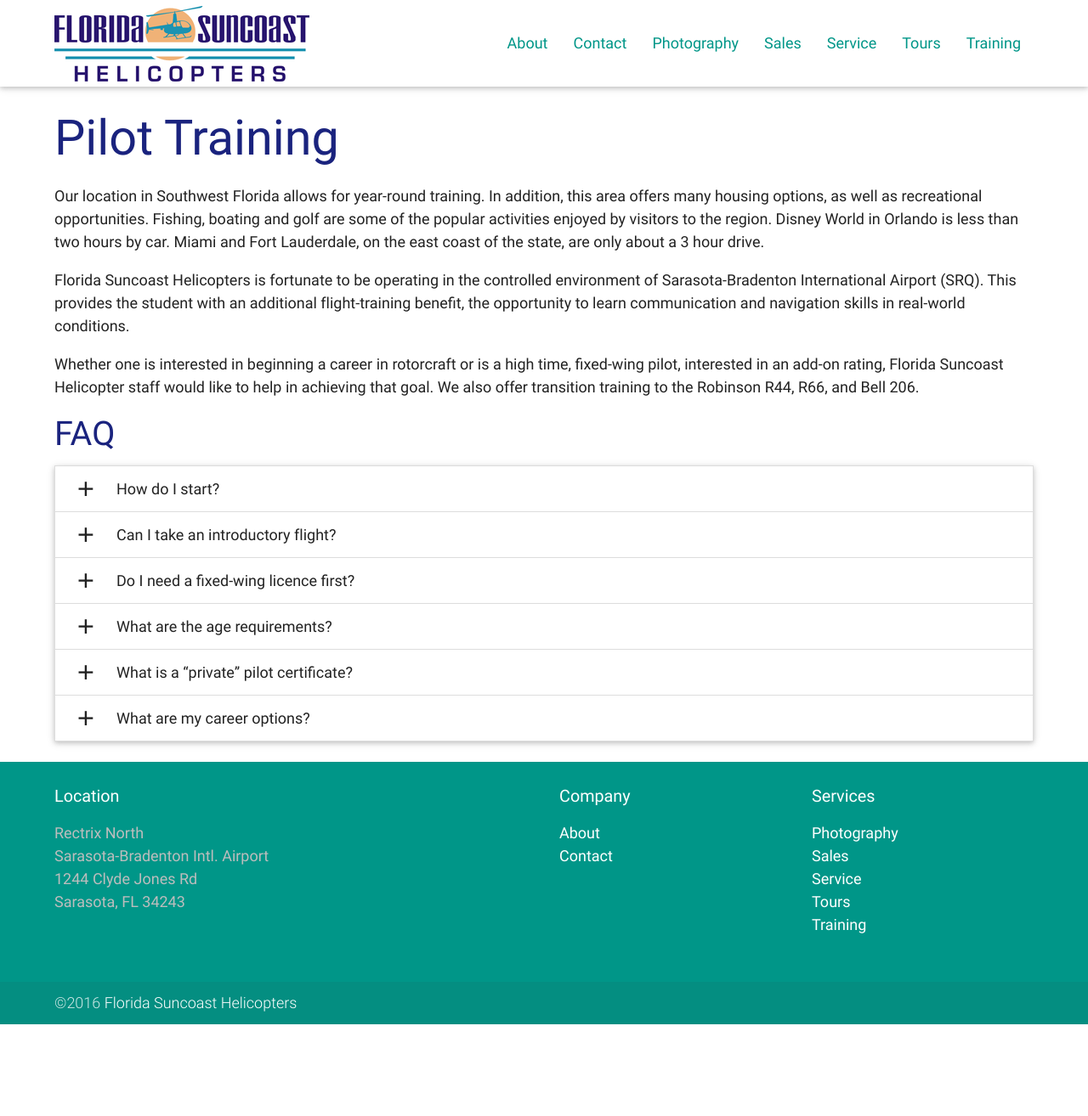
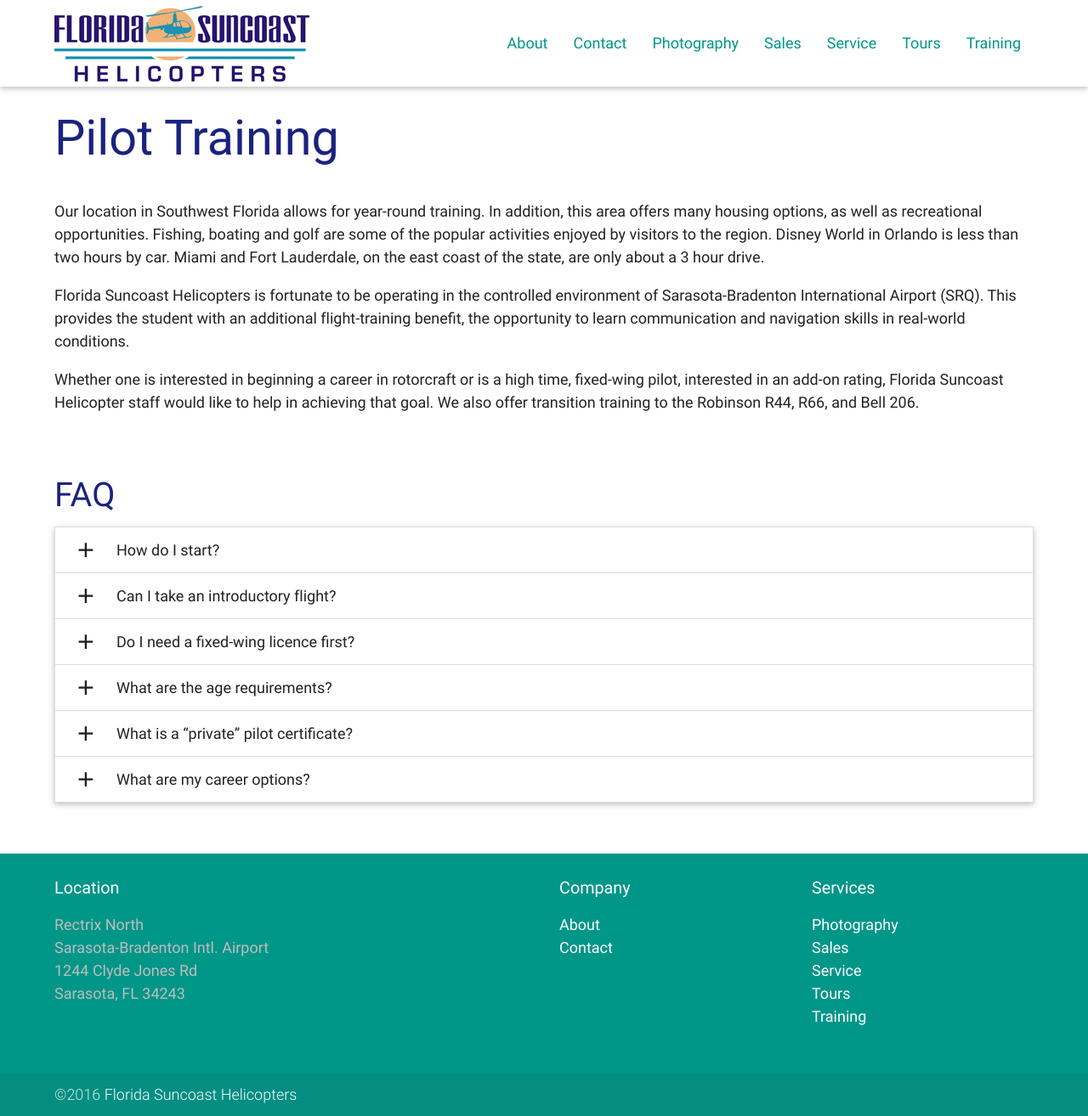
Before and after one commit to joncoop/fsh, a Jekyll site: the page built from training.html, in a window 1280 px wide. Shown: the whole page at 85% size. Built offline with Jekyll 4.4.1, drawn with Linux system fonts in a browser that asks for light colours; nearby versions of some CDN libraries; before the commit the page ends 1206 px from its top, so only the background shows below that.

Commit message:
Added divs for training layout.

```diff
--- a/training.html
+++ b/training.html
@@ -3,25 +3,32 @@
 title: Pilot Training
 ---
 
+<div class="row">
+  <div class="col s12">
     <p>Our location in Southwest Florida allows for year-round training. In addition, this area offers many housing options, as well as recreational opportunities. Fishing, boating and golf are some of the popular activities enjoyed by visitors to the region. Disney World in Orlando is less than two hours by car. Miami and Fort Lauderdale, on the east coast of the state, are only about a 3 hour drive.</p>
 
     <p>Florida Suncoast Helicopters is fortunate to be operating in the controlled environment of Sarasota-Bradenton International Airport (SRQ). This provides the student with an additional flight-training benefit, the opportunity to learn communication and navigation skills in real-world conditions.</p>
 
     <p>Whether one is interested in beginning a career in rotorcraft or is a high time, fixed-wing pilot, interested in an add-on rating, Florida Suncoast Helicopter staff would like to help in achieving that goal. We also offer transition training to the Robinson R44, R66, and Bell 206.</p>
+  </div>
+</div>
 
-<h2 class="sub-heading">FAQ</h2>
+<div class="row">
+  <div class="col s12">
+    <h2>FAQ</h2>
 
     <ul class="collapsible" data-collapsible="accordion">
       <li>
         <div class="collapsible-header"><i class="material-icons">add</i>How do I start?</div>
         <div class="collapsible-body">
-        <p>Call Florida Suncoast Helicopters, and we will set you up with one of our experienced flight instructors. When you come in for your first lesson, you and your instructor will be able to plan a course of action that will help you meet your goals.</p></div>
+          <p>Call Florida Suncoast Helicopters, and we will set you up with one of our experienced flight instructors. When you come in for your first lesson, you and your instructor will be able to plan a course of action that will help you meet your goals.</p>
+        </div>
       </li>
       <li>
         <div class="collapsible-header"><i class="material-icons">add</i>Can I take an introductory flight?</div>
         <div class="collapsible-body">
-        <p>Yes you can. We do offer an introductory flight. Time will be spent with your instructor before the flight learning the very basics of the flight controls. Then you will begin the flight portion of your lesson where YOU will get to fly the helicopter with the help of your instructor.
-</p></div>
+          <p>Yes you can. We do offer an introductory flight. Time will be spent with your instructor before the flight learning the very basics of the flight controls. Then you will begin the flight portion of your lesson where YOU will get to fly the helicopter with the help of your instructor.</p>
+        </div>
       </li>
       <li>
         <div class="collapsible-header"><i class="material-icons">add</i>Do I need a fixed-wing licence first?</div>
@@ -50,3 +57,5 @@
           <p>The most probable next step is to become a CFI (certified flight instructor). Almost all non-military trained pilots were instructors at one point. CFI jobs are abundant all over the country, and they allow you to build time and experience while getting paid.</p></div>
       </li>
     </ul>
+  </div>
+</div>
```
Lines whose indentation alone changed are shown as unchanged.
